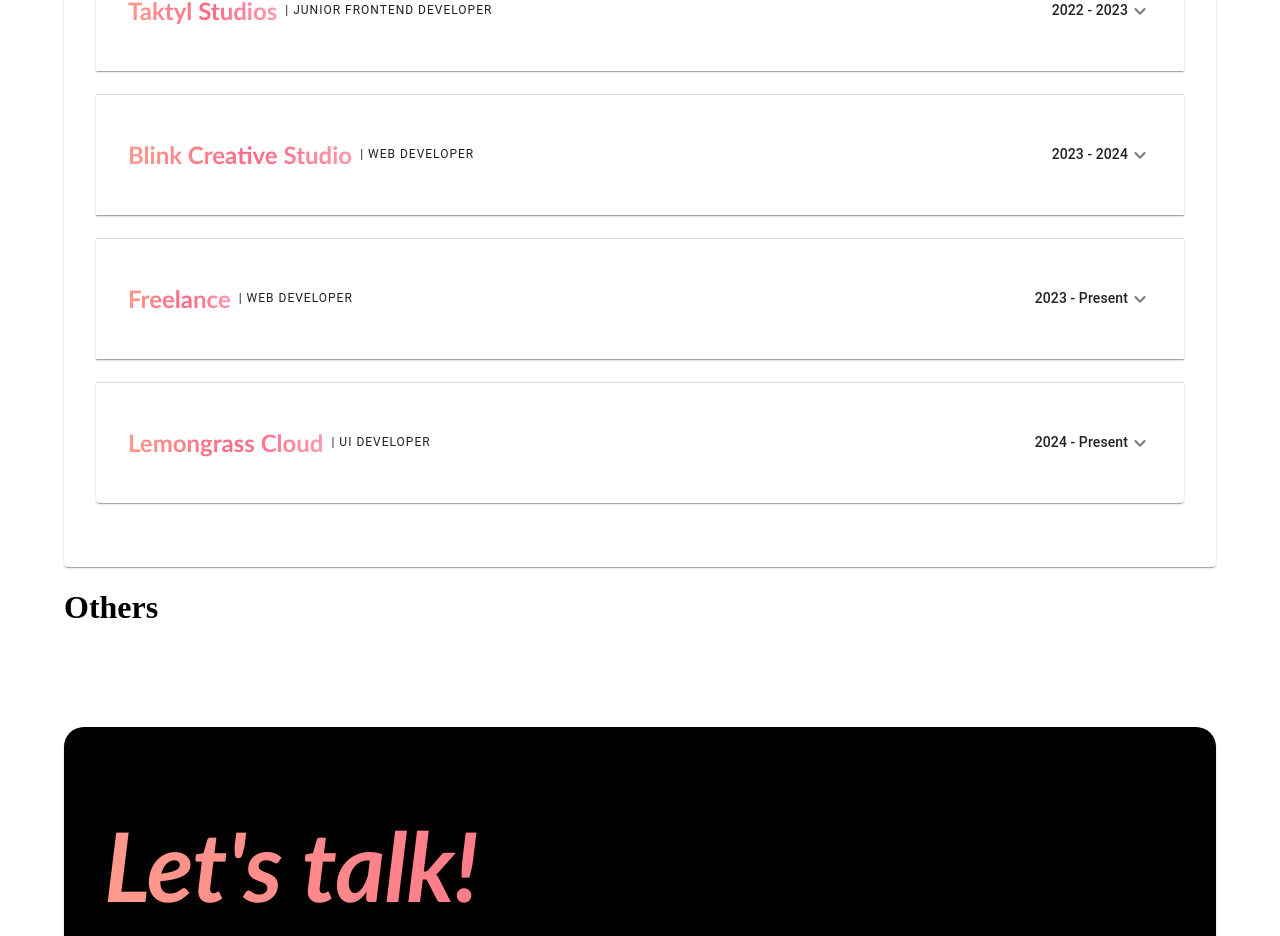
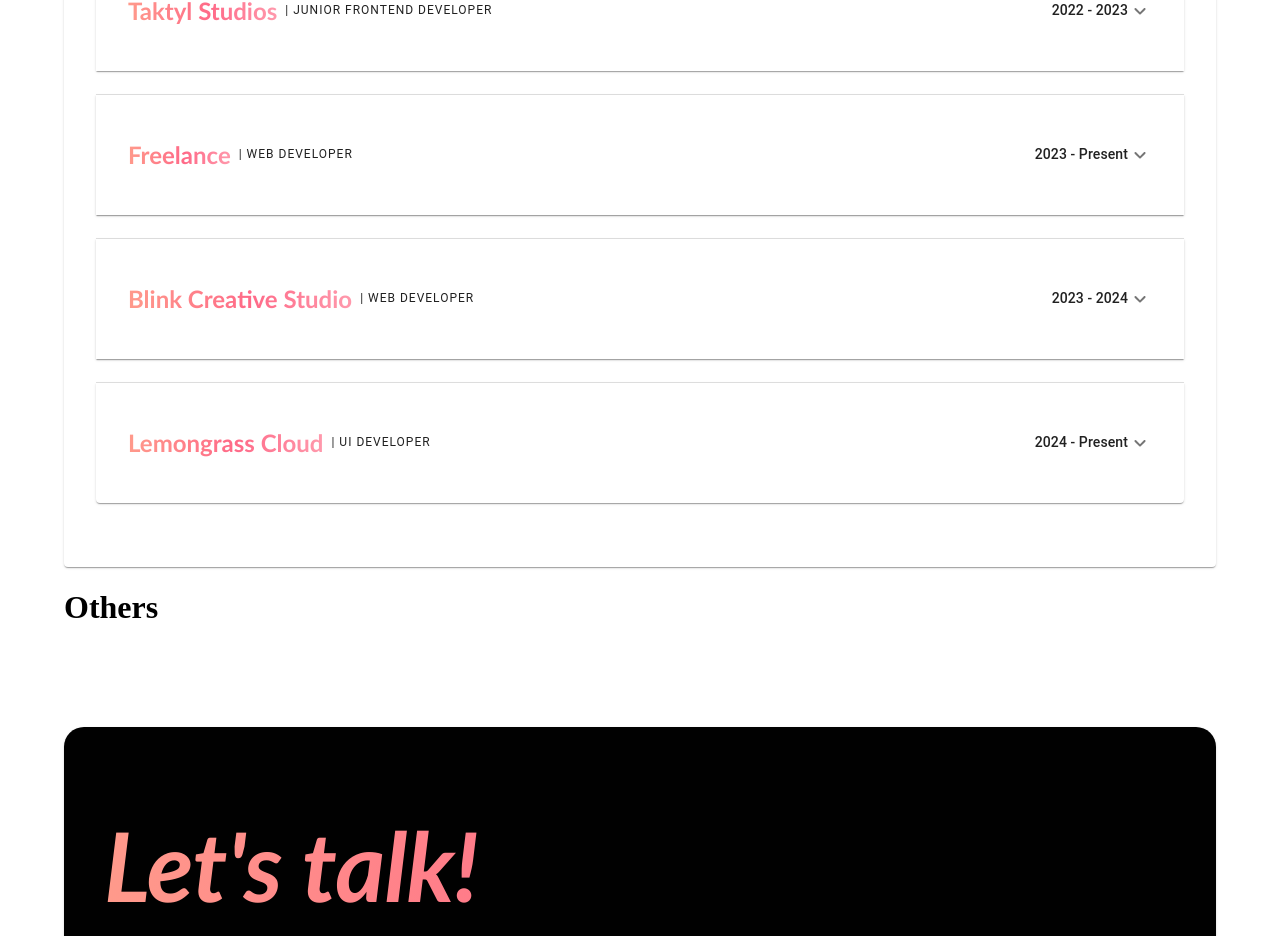
Before and after one commit to jasonLapina/site, a Next.js app: page /about in a window 1280 px wide. Shown: the part 977-1913 px from the top of the page. Built offline with nearby package versions, Linux system fonts and the light colour scheme; what @mui/material-nextjs would draw is missing.

Commit message:
experiences content

```diff
--- a/src/app/ThemeProvider.tsx
+++ b/src/app/ThemeProvider.tsx
@@ -23,6 +23,9 @@ const theme = createTheme({
     },
   },
   typography: {
+    body2: {
+      opacity: 0.7,
+    },
     h1: { ...generateHeadingStyles(), fontSize: "8rem" },
     h2: generateHeadingStyles(),
     h3: generateHeadingStyles(),
--- a/src/app/about/Experience.tsx
+++ b/src/app/about/Experience.tsx
@@ -7,33 +7,6 @@ import {
   Typography,
 } from "@mui/material";
 import { ExpandMoreRounded } from "@mui/icons-material";
-
-const workHistory = [
-  {
-    position: "Junior Frontend Developer",
-    company: "Taktyl Studios",
-    date: "2022 - 2023",
-    description: "I work on the UI of the game Sims 4",
-  },
-  {
-    position: "Web Developer",
-    company: "Blink Creative Studio",
-    date: "2023 - 2024",
-    description: "I work on the UI of the game Sims 4",
-  },
-  {
-    position: "Web Developer",
-    company: "Freelance",
-    date: "2023 - Present",
-    description: "I work on the UI of the game Sims 4",
-  },
-  {
-    position: "UI Developer",
-    company: "Lemongrass Cloud",
-    date: "2024 - Present",
-    description: "I work on the UI of the game Sims 4",
-  },
-];
 
 export default function Experience() {
   return (
@@ -86,7 +59,7 @@ export default function Experience() {
                 </Stack>
               </AccordionSummary>
               <AccordionDetails>
-                <Typography>{description}</Typography>
+                <Typography variant="body2">{description}</Typography>
               </AccordionDetails>
             </Accordion>
           );
@@ -95,3 +68,34 @@ export default function Experience() {
     </Paper>
   );
 }
+
+const workHistory = [
+  {
+    position: "Junior Frontend Developer",
+    company: "Taktyl Studios",
+    date: "2022 - 2023",
+    description:
+      "My first developer job was with a company led by the president of the Game Developers Association of the Philippines (GDAP). I primarily worked on gamified web applications, including a marketplace for 3D assets. My most significant contribution was coding the entire UI for their portal to HTML5 games.",
+  },
+  {
+    position: "Web Developer",
+    company: "Freelance",
+    date: "2023 - Present",
+    description:
+      "Developed a website for a small-scale home business, enabling users to browse and order trendy shoes seamlessly.",
+  },
+  {
+    position: "Web Developer",
+    company: "Blink Creative Studio",
+    date: "2023 - 2024",
+    description:
+      "Led the technical development of the business as the sole developer, managing end-to-end solutions. I handled UI design, built a content management system, and managed AWS deployments. My most notable achievement was developing a 3D web app for Jollibee Foods Corporation (JFC), showcasing their 40-year journey in celebration of their 40th anniversary.",
+  },
+  {
+    position: "UI Developer",
+    company: "Lemongrass Cloud",
+    date: "2024 - Present",
+    description:
+      "Currently working as a UI Developer at Lemongrass Cloud, a company specializing in SAP cloud services for enterprise-level businesses. In this role, I have resolved numerous bugs, implemented new features, and contributed to enhancing the application’s functionality. It's a highly technical position where we leverage cutting-edge approaches like Micro-Frontend Architectures (MFEs) to deliver scalable and modern solutions.",
+  },
+];
```
